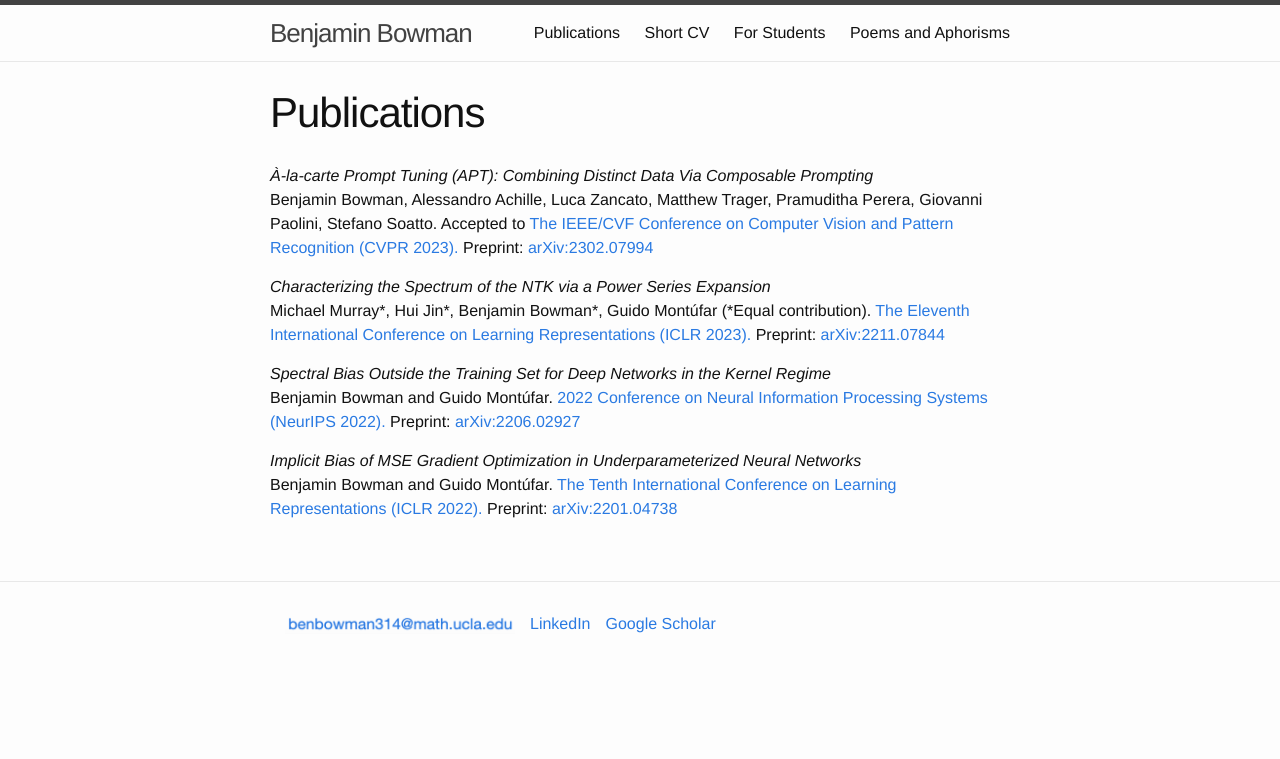
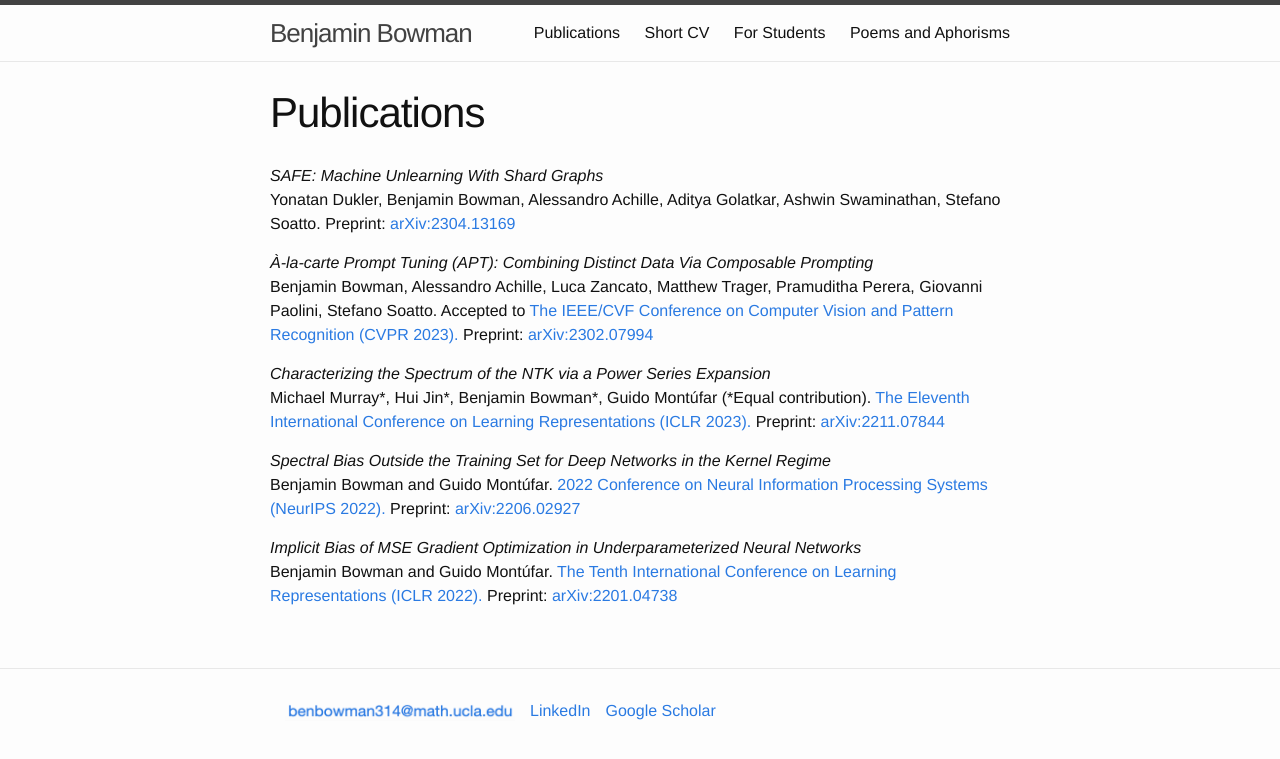
Before and after one commit to bbowman223/bbowman223.github.io, a Jekyll site: the page built from docs/publications.md, in a window 1280 px wide. Shown: the top 759 px of the page. Built offline with Jekyll 4.4.1, drawn with Linux system fonts in a browser that asks for light colours.

Commit message:
added SAFE

```diff
--- a/docs/publications.md
+++ b/docs/publications.md
@@ -3,6 +3,10 @@ layout: page
 title: Publications
 order: 1
 ---
+*SAFE: Machine Unlearning With Shard Graphs*<br>
+Yonatan Dukler, Benjamin Bowman, Alessandro Achille, Aditya Golatkar, Ashwin Swaminathan, Stefano Soatto.
+Preprint: [arXiv:2304.13169](https://arxiv.org/abs/2304.13169)
+
 *À-la-carte Prompt Tuning (APT): Combining Distinct Data Via Composable Prompting*<br>
 Benjamin Bowman, Alessandro Achille, Luca Zancato, Matthew Trager, Pramuditha Perera, Giovanni Paolini, Stefano Soatto.  Accepted to [The IEEE/CVF Conference on Computer Vision and Pattern Recognition (CVPR 2023).](https://cvpr2023.thecvf.com/)  Preprint: [arXiv:2302.07994](https://arxiv.org/abs/2302.07994)
 
```
Also changed, not shown: docs/cv.md (+4 -0 lines), docs/index.md (+2 -0 lines).
